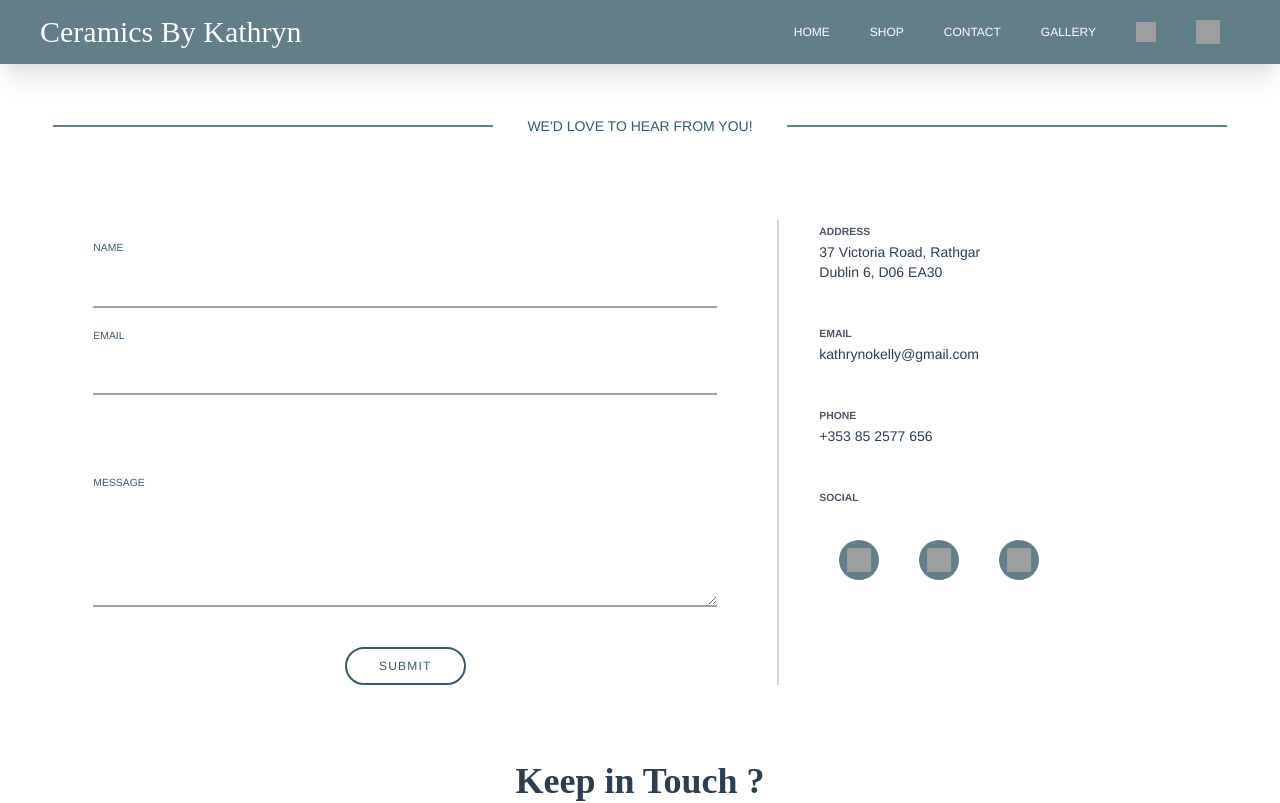
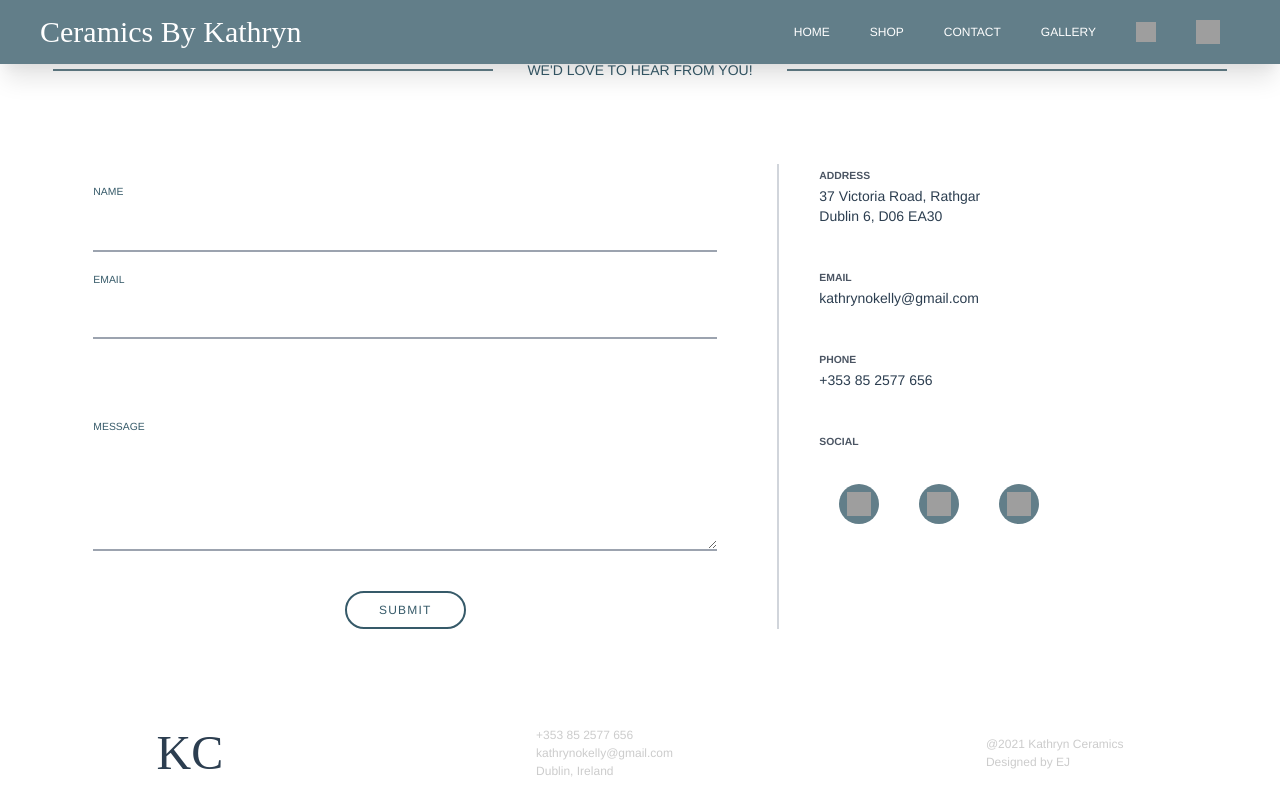
Before and after one commit to ejmvy/kathryn-refactor, a Vue app: page /contact in a window 1280 px wide. Shown: the top 803 px of the page. Built offline with nearby package versions, Linux system fonts and the light colour scheme; grey boxes are pictures that could not be loaded.

Commit message:
contact style changes

```diff
--- a/src/views/Contact.vue
+++ b/src/views/Contact.vue
@@ -1,7 +1,7 @@
 <template>
   <div>
-    <Header></Header>
-    <section class="section pt-20 md:pt-24">
+    <Header :addShadow="true"></Header>
+    <section class="pt-10 w-full flex flex-col items-center">
       <TitleDesign :title="titleText"></TitleDesign>
       <div class="flex justify-between mt-14 w-11/12">
         <div class="flex flex-1 flex-col text-green-dark px-10">
@@ -65,7 +65,7 @@
         </div>
       </div>
     </section>
-    <Footer></Footer>
+    <Footer :hideContact="true"></Footer>
   </div>
 </template>
 
```
